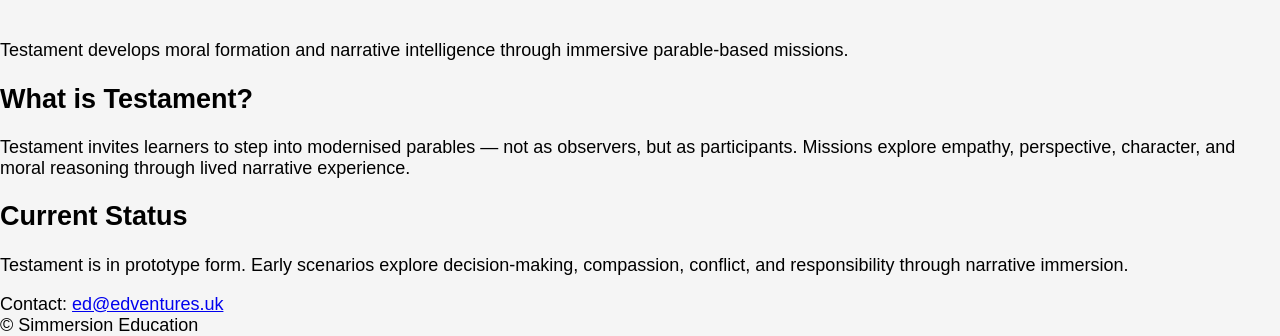
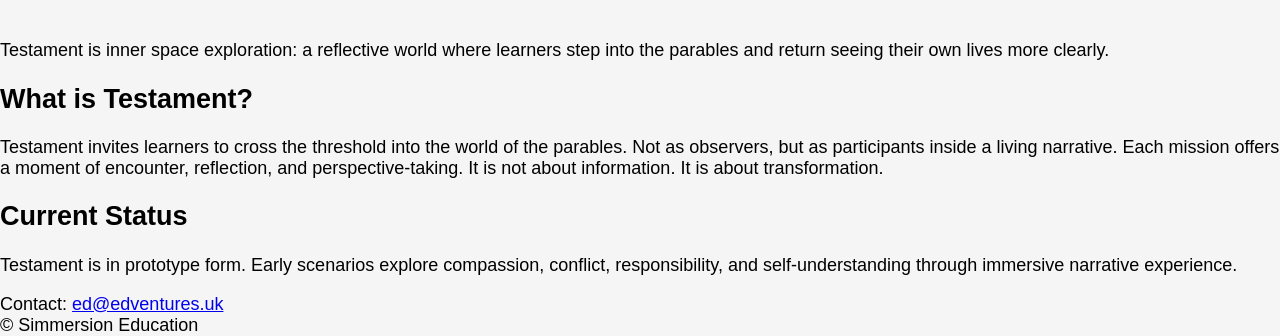
Before and after one commit to simmersion-education/simmersion-education.github.io, a plain HTML site: page testament/index.html in a window 1280 px wide. Shown: the part 584-920 px from the top of the page. Drawn offline with Linux system fonts and the light colour scheme; files that its build step writes are made by us from their sources.

Commit message:
Update index.html
update testament page

```diff
--- a/testament/index.html
+++ b/testament/index.html
@@ -16,14 +16,16 @@
   <img src="/images/testament-parable.png" alt="Testament parable immersion" style="width:100%; max-width:600px; margin:20px 0;">
 
   <p class="hero">
-    Testament develops moral formation and narrative intelligence through immersive parable‑based missions.
+    Testament is inner space exploration: a reflective world where learners step into the parables and return seeing their own lives more clearly.
   </p>
 
   <div class="section">
     <h2>What is Testament?</h2>
     <p>
-      Testament invites learners to step into modernised parables — not as observers, but as participants.
-      Missions explore empathy, perspective, character, and moral reasoning through lived narrative experience.
+      Testament invites learners to cross the threshold into the world of the parables.
+      Not as observers, but as participants inside a living narrative.
+      Each mission offers a moment of encounter, reflection, and perspective‑taking.
+      It is not about information. It is about transformation.
     </p>
   </div>
 
@@ -31,7 +33,7 @@
     <h2>Current Status</h2>
     <p>
       Testament is in prototype form.
-      Early scenarios explore decision‑making, compassion, conflict, and responsibility through narrative immersion.
+      Early scenarios explore compassion, conflict, responsibility, and self‑understanding through immersive narrative experience.
     </p>
   </div>
 
```
